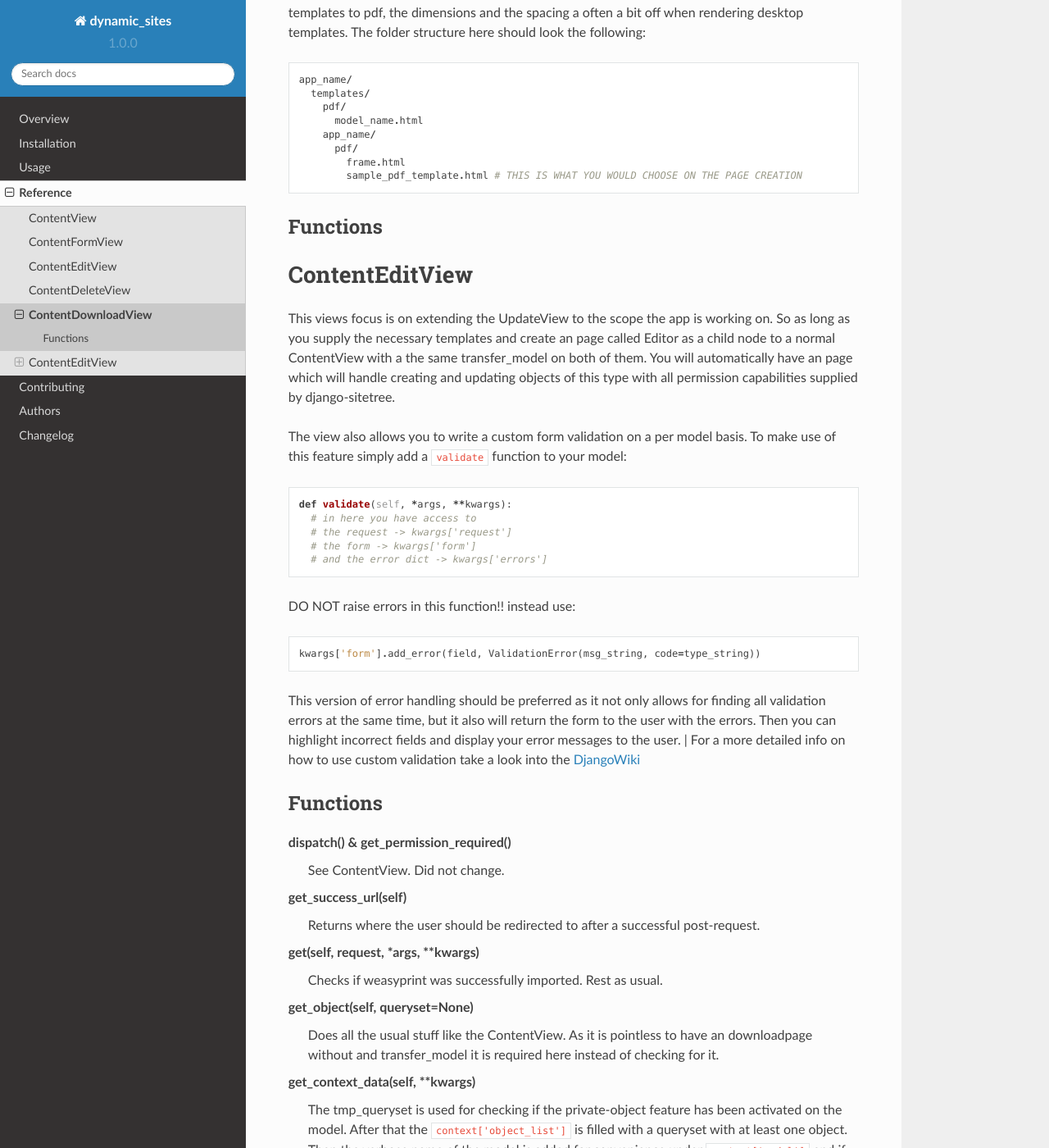
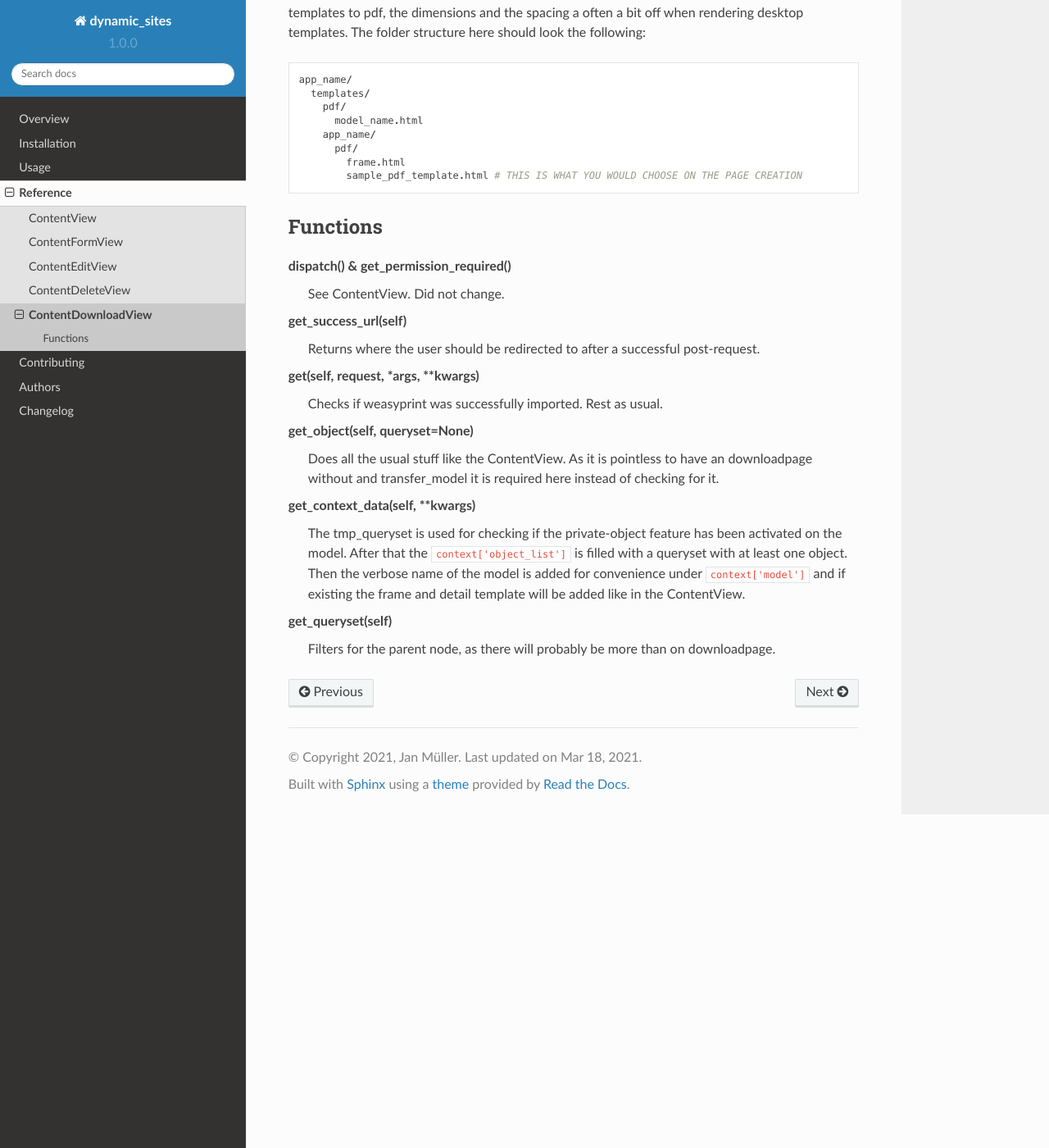
Before and after one commit to oruehenbeck/django_dynamic_sites, a Sphinx documentation site: the page built from docs/reference/contentdownloadview.rst, in a window 1280 px wide and 1400 px high, scrolled down 468 px. Shown: the whole window at 82% size. Built offline with Sphinx 7.4.7 and the Read the Docs theme 2.0.0, drawn with Linux system fonts in a browser that asks for light colours.

```diff
--- a/docs/reference/contentdownloadview.rst
+++ b/docs/reference/contentdownloadview.rst
@@ -34,40 +34,6 @@ the following::
 Functions
 =========
 
-===============
-ContentEditView
-===============
-
-This views focus is on extending the UpdateView to the scope the app is working
-on. So as long as you supply the necessary templates and create an page called Editor
-as a child node to a normal ContentView with a the same transfer_model on both of them.
-You will automatically have an page which will handle creating and updating objects
-of this type with all permission capabilities supplied by django-sitetree.
-
-The view also allows you to write a custom form validation on a per model basis.
-To make use of this feature simply add a :code:`validate` function to your model::
-
-  def validate(self, *args, **kwargs):
-    # in here you have access to
-    # the request -> kwargs['request']
-    # the form -> kwargs['form']
-    # and the error dict -> kwargs['errors']
-
-DO NOT raise errors in this function!! instead use::
-
-  kwargs['form'].add_error(field, ValidationError(msg_string, code=type_string))
-
-This version of error handling should be preferred as it not only allows for finding
-all validation errors at the same time, but it also will return the form to the user
-with the errors. Then you can highlight incorrect fields and display your error messages
-to the user.
-| For a more detailed info on how to use custom validation take a look into the DjangoWiki_
-
-.. _DjangoWiki: https://docs.djangoproject.com/en/dev/ref/forms/validation/
-
-Functions
-=========
-
 **dispatch() & get_permission_required()**
   See ContentView. Did not change.
 
--- a/docs/usage.rst
+++ b/docs/usage.rst
@@ -45,7 +45,7 @@ Creating a new page
 
 Now you can create a new site. On the page before you saw a list of items with one
 item named 'Defaultpage'. Thats where you can see you sitetree developing when
-you add more pages to your website. More on that later.
+you add more pages to your website.
 
 In the editor you can now specify your new page, we will go through the options
 one by one.
```
Also changed, not shown: CONTRIBUTING.rst (+6 -23 lines), README.rst (+5 -4 lines), docs/reference/index.rst (line endings or trailing spaces).
